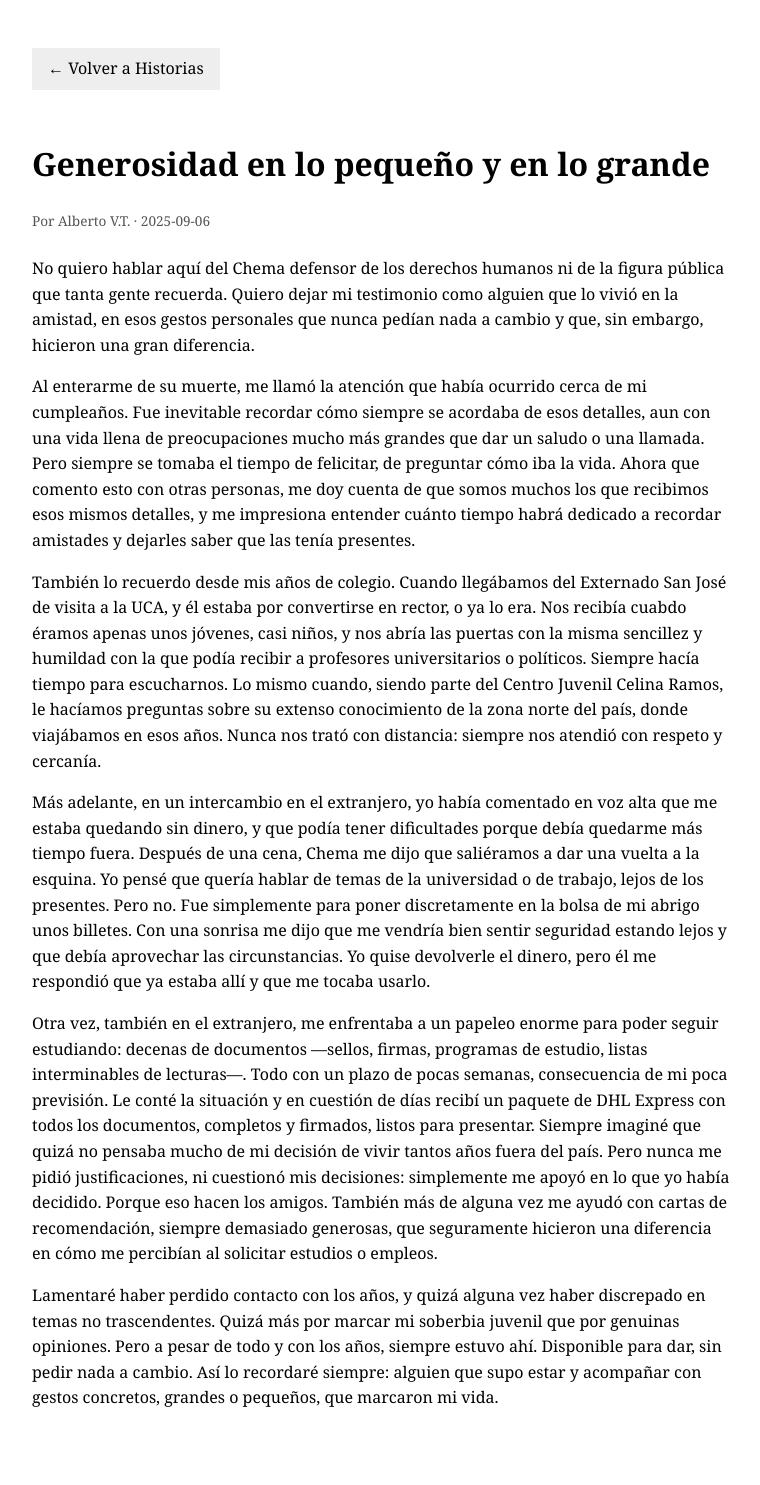
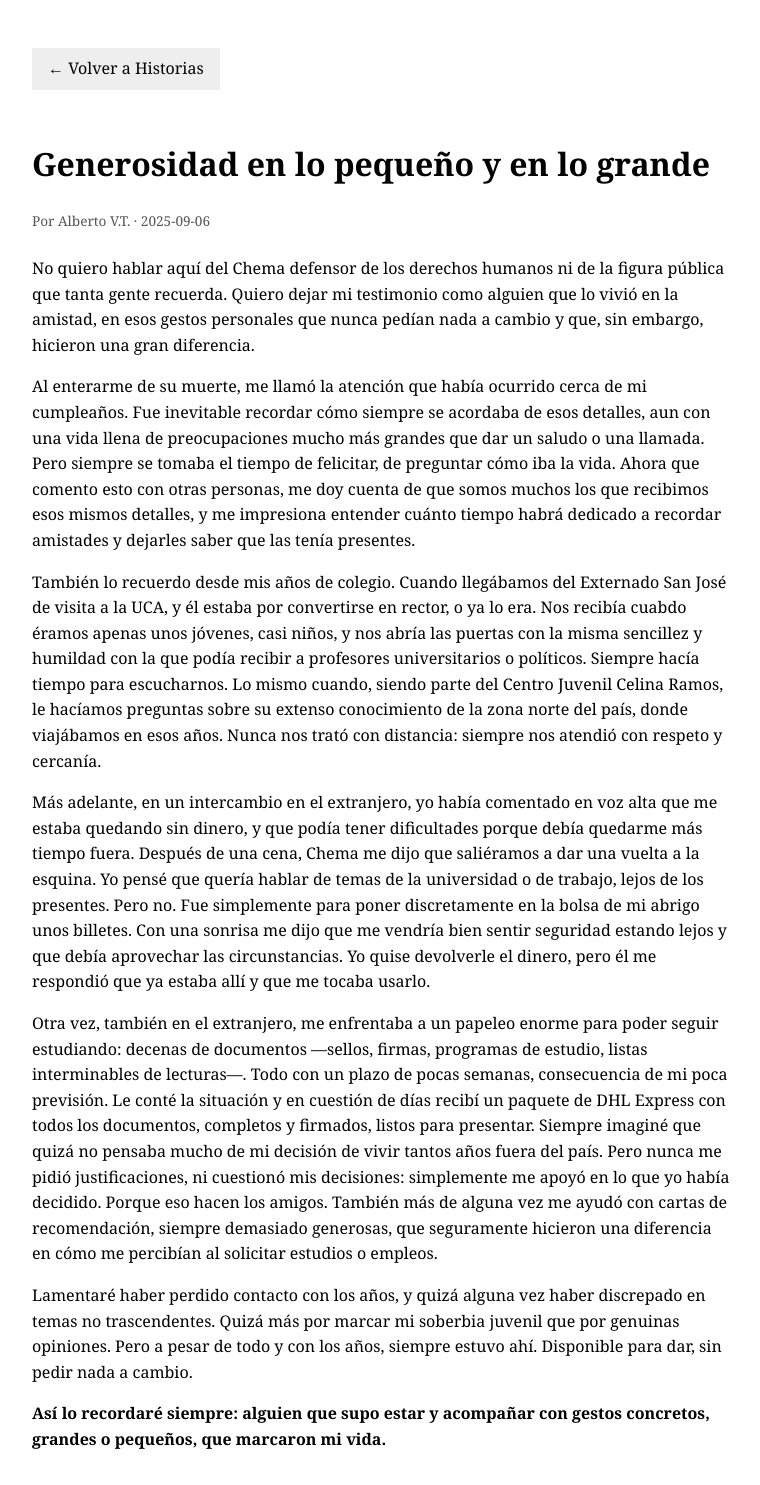
Before and after one commit to albertovth/graciaschema-site, a Jekyll site: the page built from _posts/2025-09-06-generosidad-en-lo-pequeno-y-en-lo-grande.md, in a window 1280 px wide. Shown: the whole page, without its empty margins (258-1018 px from the left). Built offline with Jekyll 4.4.1, drawn with Linux system fonts in a browser that asks for light colours; before the commit the page ends 1443 px from its top, so only the background shows below that.

```diff
--- a/_posts/2025-09-06-generosidad-en-lo-pequeno-y-en-lo-grande.md
+++ b/_posts/2025-09-06-generosidad-en-lo-pequeno-y-en-lo-grande.md
@@ -16,4 +16,6 @@ Más adelante, en un intercambio en el extranjero, yo había comentado en voz al
 
 Otra vez, también en el extranjero, me enfrentaba a un papeleo enorme para poder seguir estudiando: decenas de documentos —sellos, firmas, programas de estudio, listas interminables de lecturas—. Todo con un plazo de pocas semanas, consecuencia de mi poca previsión. Le conté la situación y en cuestión de días recibí un paquete de DHL Express con todos los documentos, completos y firmados, listos para presentar. Siempre imaginé que quizá no pensaba mucho de mi decisión de vivir tantos años fuera del país. Pero nunca me pidió justificaciones, ni cuestionó mis decisiones: simplemente me apoyó en lo que yo había decidido. Porque eso hacen los amigos. También más de alguna vez me ayudó con cartas de recomendación, siempre demasiado generosas, que seguramente hicieron una diferencia en cómo me percibían al solicitar estudios o empleos.
 
-Lamentaré haber perdido contacto con los años, y quizá alguna vez haber discrepado en temas no trascendentes. Quizá más por marcar mi soberbia juvenil que por genuinas opiniones. Pero a pesar de todo y con los años, siempre estuvo ahí. Disponible para dar, sin pedir nada a cambio. Así lo recordaré siempre: alguien que supo estar y acompañar con gestos concretos, grandes o pequeños, que marcaron mi vida.
+Lamentaré haber perdido contacto con los años, y quizá alguna vez haber discrepado en temas no trascendentes. Quizá más por marcar mi soberbia juvenil que por genuinas opiniones. Pero a pesar de todo y con los años, siempre estuvo ahí. Disponible para dar, sin pedir nada a cambio.
+
+**Así lo recordaré siempre: alguien que supo estar y acompañar con gestos concretos, grandes o pequeños, que marcaron mi vida.**
```
